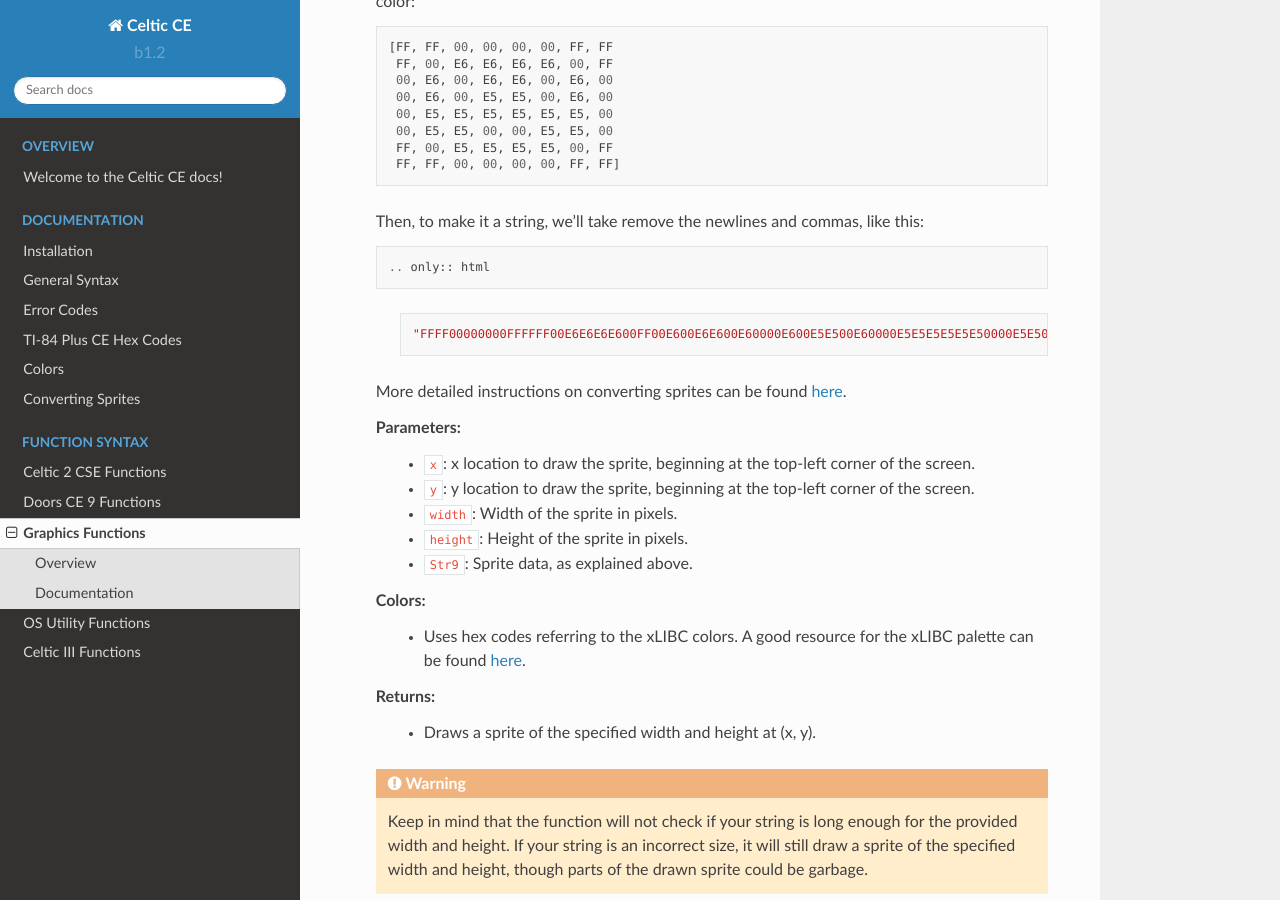
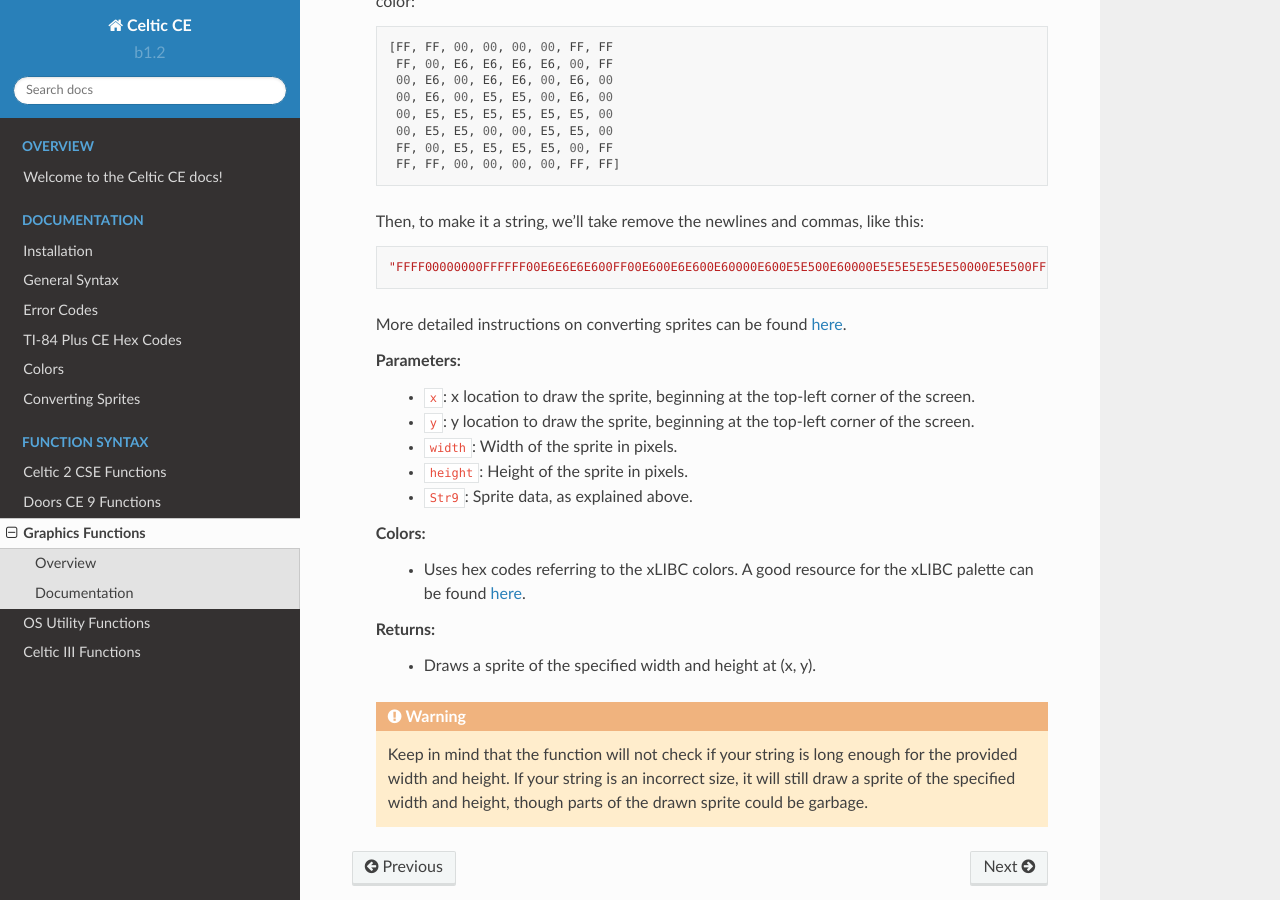
Before and after one commit to RoccoLoxPrograms/CelticCE, a Sphinx documentation site: the page built from docs/graphicsfunctions.rst, in a window 1280 px wide and 900 px high, scrolled down 3359 px. Built offline with Sphinx 7.4.7 and the Read the Docs theme 2.0.0, drawn with Linux system fonts in a browser that asks for light colours.

Commit message:
Fix another dumb mistake I made

```diff
--- a/docs/graphicsfunctions.rst
+++ b/docs/graphicsfunctions.rst
@@ -125,7 +125,7 @@
          FF, 00, E5, E5, E5, E5, 00, FF
          FF, FF, 00, 00, 00, 00, FF, FF]
 
-    Then, to make it a string, we'll take remove the newlines and commas, like this::
+    Then, to make it a string, we'll take remove the newlines and commas, like this:
 
     .. only:: html
 
```
Also changed, not shown: 1 other file.
